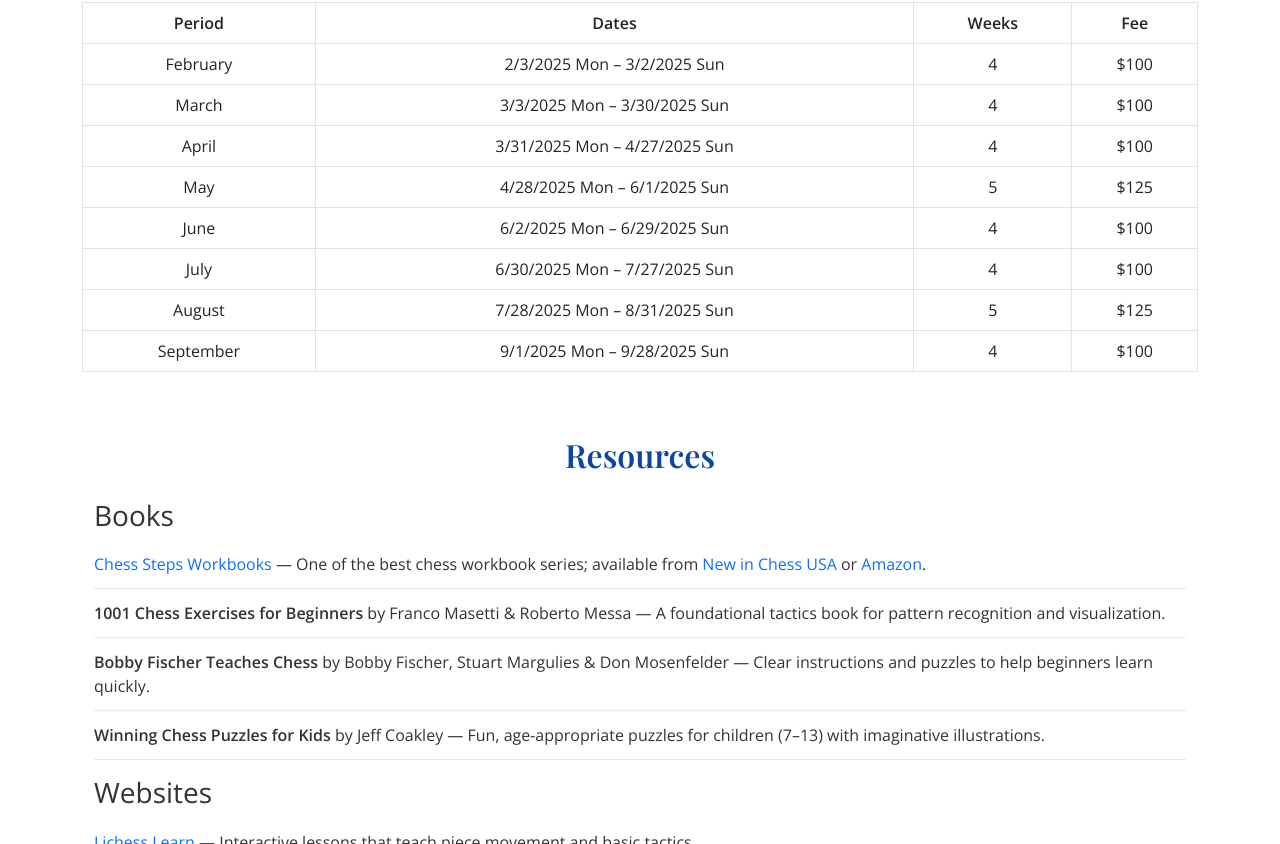
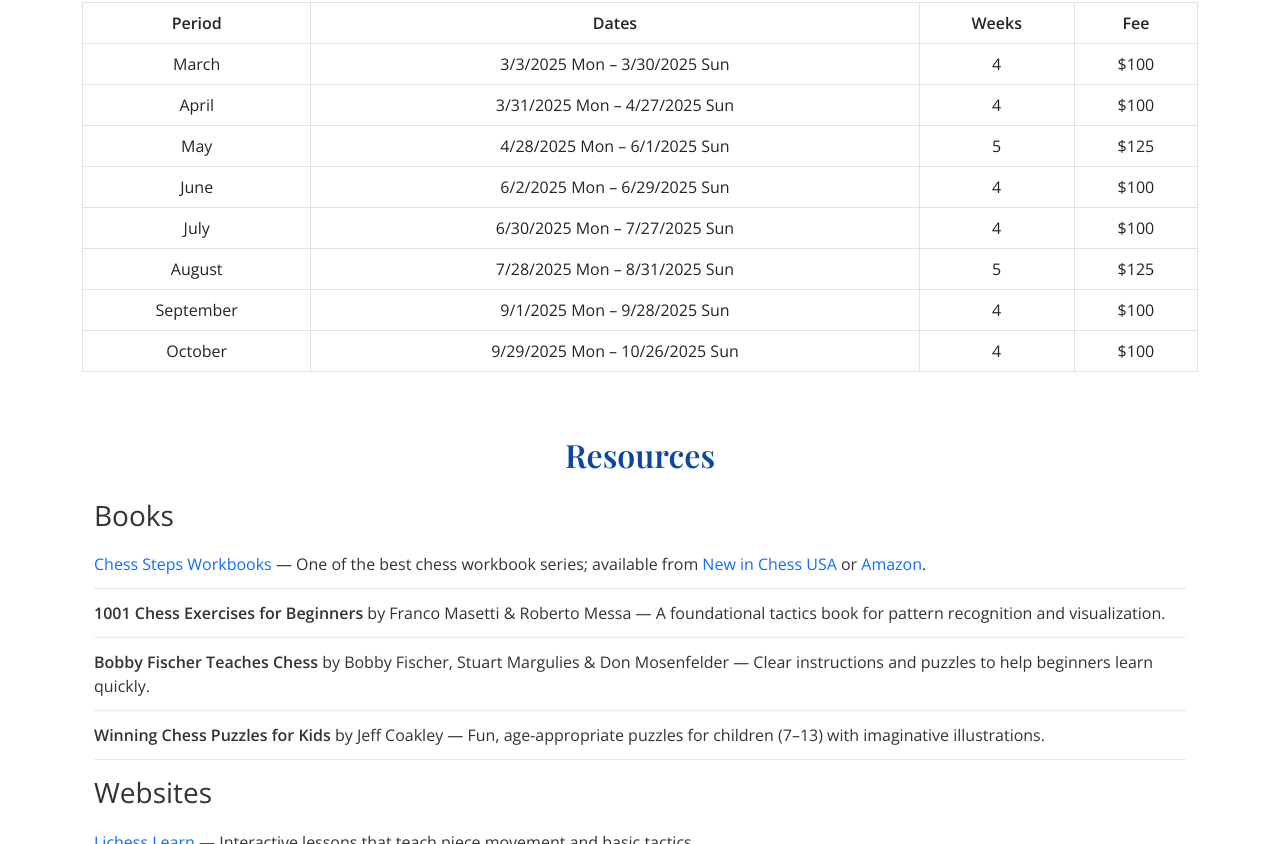
Before and after one commit to littlecheetahchessclub/littlecheetahchessclub.github.io, a plain HTML site: page index.html in a window 1280 px wide. Shown: the part 1216-2060 px from the top of the page. Drawn offline with nearby package versions, Linux system fonts and the light colour scheme.

Commit message:
Update index.html

```diff
--- a/index.html
+++ b/index.html
@@ -224,13 +224,14 @@
           <td>4</td>
           <td>$100</td>
         </tr>
--->
+
         <tr>
           <td>February</td>
           <td>2/3/2025 Mon – 3/2/2025 Sun</td>
           <td>4</td>
           <td>$100</td>
         </tr>
+        -->
         <tr>
           <td>March</td>
           <td>3/3/2025 Mon – 3/30/2025 Sun</td>
@@ -270,6 +271,12 @@
         <tr>
           <td>September</td>
           <td>9/1/2025 Mon – 9/28/2025 Sun</td>
+          <td>4</td>
+          <td>$100</td>
+        </tr>
+        <tr>
+          <td>October</td>
+          <td>9/29/2025 Mon – 10/26/2025 Sun</td>
           <td>4</td>
           <td>$100</td>
         </tr>
```
